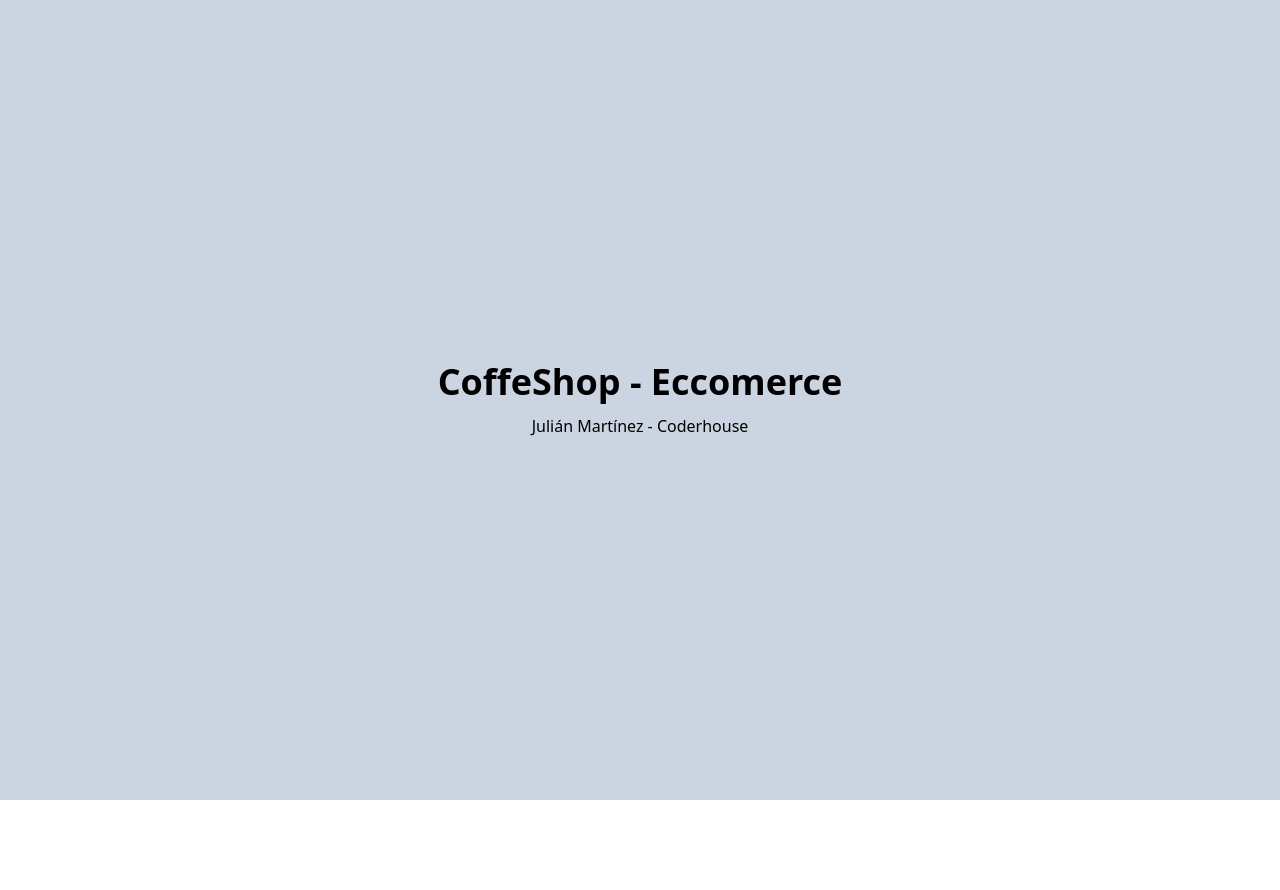
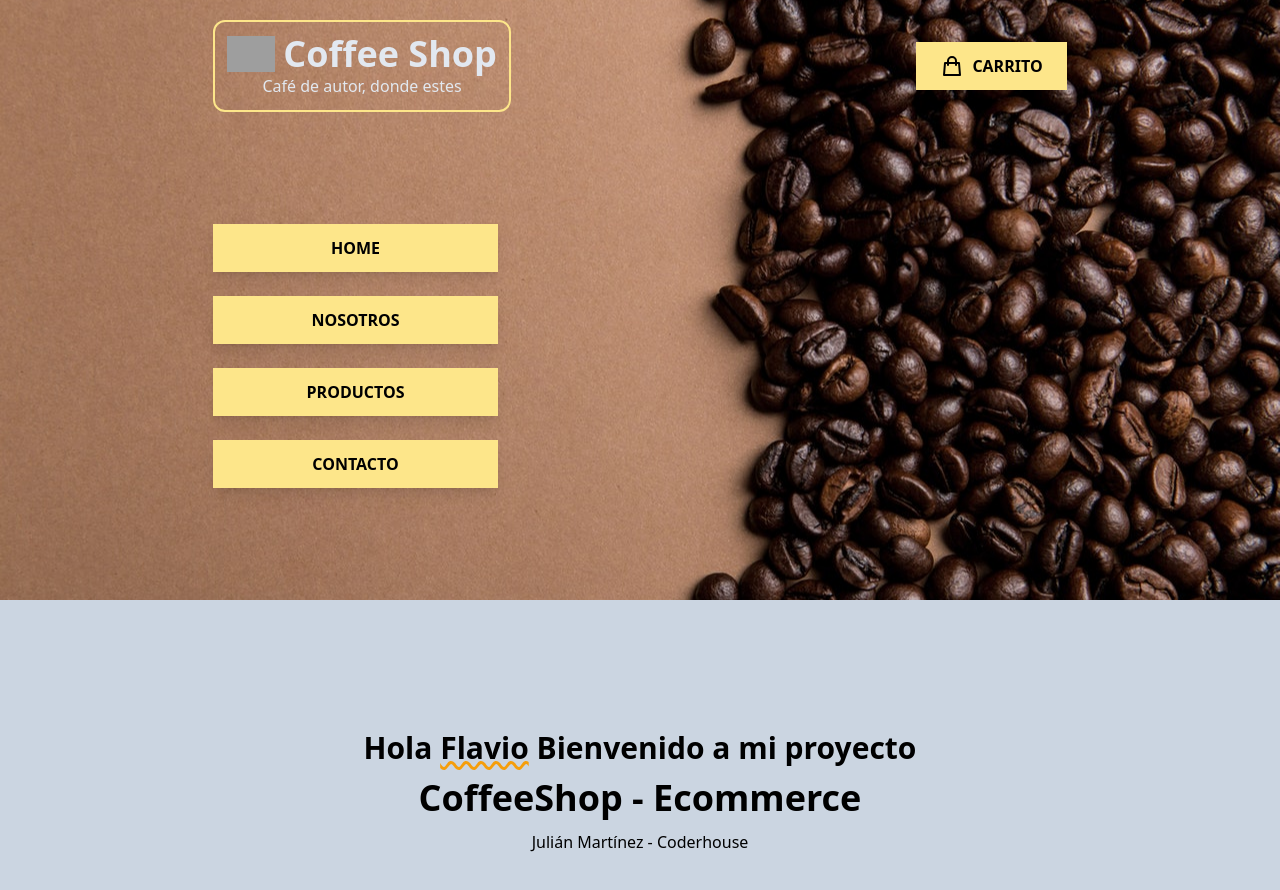
Before and after one commit to julianmartinez-dev/coffeshop-martinez, a React (Vite) app: page / in a window 1280 px wide. Shown: the top 890 px of the page. Before the commit the page ends 800 px from the top, so only its background shows below. Built offline with nearby package versions, Linux system fonts and the light colour scheme; grey boxes are pictures that could not be loaded.

Commit message:
Segunda entrega: Se agrega componente Header

```diff
--- a/src/App.jsx
+++ b/src/App.jsx
@@ -1,14 +1,13 @@
-
+import Header from './components/Header';
+import ItemListContainer from "./components/ItemListContainer";
 function App() {
 
   return (
     <>
-      <main className="h-screen bg-slate-300 flex justify-center items-center">
-        <div className="text-center">
-          <h1 className="text-4xl font-bold">CoffeShop - Eccomerce</h1>
-          <h2 className="mt-3">Julián Martínez - Coderhouse</h2>
-        </div>
-      </main>
+      <Header />
+      <ItemListContainer
+        huesped="Flavio"
+      />
     </>
   );
 }
--- /dev/null
+++ b/src/components/CartWidget.jsx
@@ -0,0 +1,25 @@
+const CartWidget = () => {
+  return (
+    <div>
+      <button className="btn-cafe flex gap-2">
+        <svg
+          xmlns="http://www.w3.org/2000/svg"
+          className="h-6 w-6"
+          fill="none"
+          viewBox="0 0 24 24"
+          stroke="currentColor"
+          strokeWidth={2}
+        >
+          <path
+            strokeLinecap="round"
+            strokeLinejoin="round"
+            d="M16 11V7a4 4 0 00-8 0v4M5 9h14l1 12H4L5 9z"
+          />
+        </svg>
+        Carrito
+      </button>
+    </div>
+  );
+};
+
+export default CartWidget;
--- /dev/null
+++ b/src/components/Header.jsx
@@ -0,0 +1,31 @@
+import CartWidget from './CartWidget';
+import NavBar from './NavBar';
+
+const Header = () => {
+  return (
+    <div className="w-full header">
+      <div className="md:w-2/3 mx-auto flex flex-col gap-4 md:flex-row justify-between pt-5 items-center ">
+        <div className="border-2 p-3 rounded-xl border-amber-200 shadow-slate-50/50 text-slate-200">
+          <div className="flex items-center gap-2 text-4xl font-semibold">
+            <img
+              src="src/assets/img/coffee-beans.png"
+              alt=""
+              className="w-12"
+            />
+            <p>Coffee Shop</p>
+          </div>
+          <p className="text-center text-md">Café de autor, donde estes</p>
+        </div>
+
+        <div>
+          <CartWidget />
+        </div>
+      </div>
+
+      <NavBar />
+
+    </div>
+  );
+};
+
+export default Header;
--- /dev/null
+++ b/src/components/ItemListContainer.jsx
@@ -0,0 +1,16 @@
+
+const ItemListContainer = ({huesped}) => {
+
+
+  return (
+    <main className="bg-slate-300 flex justify-center items-center h-96">
+      <div className="text-center">
+        <h1 className="mb-3 text-3xl font-bold">Hola <span className=" underline decoration-wavy decoration-amber-500">{huesped}</span> Bienvenido a mi proyecto</h1>
+        <h2 className="text-4xl font-bold">CoffeeShop - Ecommerce</h2>
+        <h3 className="mt-3">Julián Martínez - Coderhouse</h3>
+      </div>
+    </main>
+  );
+}
+
+export default ItemListContainer
--- /dev/null
+++ b/src/components/NavBar.jsx
@@ -0,0 +1,23 @@
+
+const NavBar = () => {
+  return (
+    <nav className="mt-20 md:mt-28">
+      <ul className="px-4 md:px-0 md:w-2/3 md:mx-auto flex justify-between font-bold uppercase flex-col gap-6">
+        <li className="btn-cafe md:w-1/3 text-center">
+          <a href="#">Home</a>
+        </li>
+        <li className="btn-cafe md:w-1/3 text-center">
+          <a href="#">Nosotros</a>
+        </li>
+        <li className="btn-cafe md:w-1/3 text-center">
+          <a href="#">Productos</a>
+        </li>
+        <li className="btn-cafe md:w-1/3 text-center">
+          <a href="#">Contacto</a>
+        </li>
+      </ul>
+    </nav>
+  );
+}
+
+export default NavBar
--- a/src/index.css
+++ b/src/index.css
@@ -1,3 +1,23 @@
 @tailwind base;
 @tailwind components;
 @tailwind utilities;
+
+.header {
+    background-image: url('/src/assets/img/coffee-bg.jpg');
+    height: 100vh;
+    background-size: cover;
+    background-position: center;
+
+}
+
+@media (min-width:768px){
+    .header{
+        height: 600px;
+    }
+}
+
+@layer base {
+    .btn-cafe {
+        @apply px-6 py-3 bg-amber-200  shadow-lg text-black font-bold uppercase hover:cursor-pointer hover:bg-amber-300 active:bg-amber-500 transition-colors;
+    }
+}
--- a/tailwind.config.js
+++ b/tailwind.config.js
@@ -1,5 +1,5 @@
 module.exports = {
-  content: ['index.html','./src/**/*.{html,jsx,js}'],
+  content: ['index.html', './src/**/*.{html,jsx,js}'],
   theme: {
     extend: {},
   },
```
Also changed, not shown: src/assets/img/coffee-bg.jpg (added), 1 other file (tests, documents, lock files or other folders).
